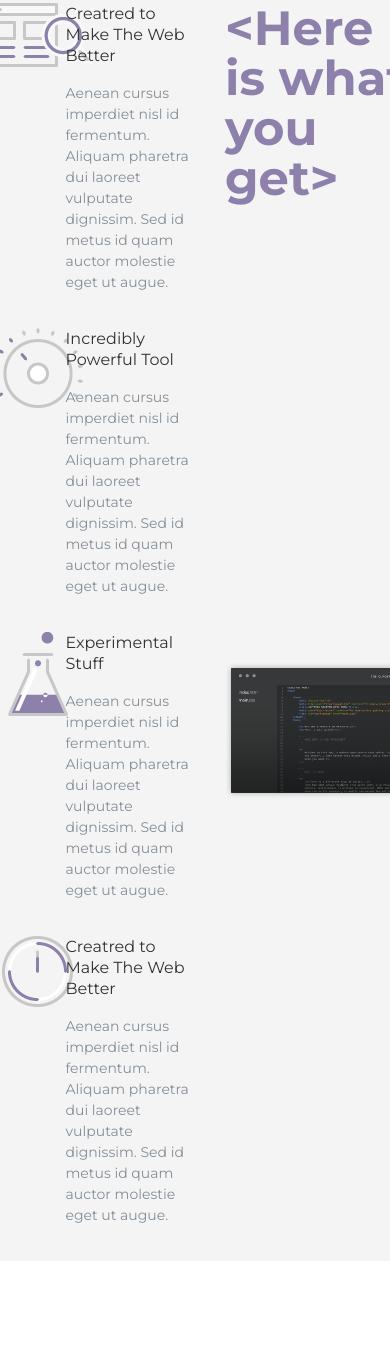
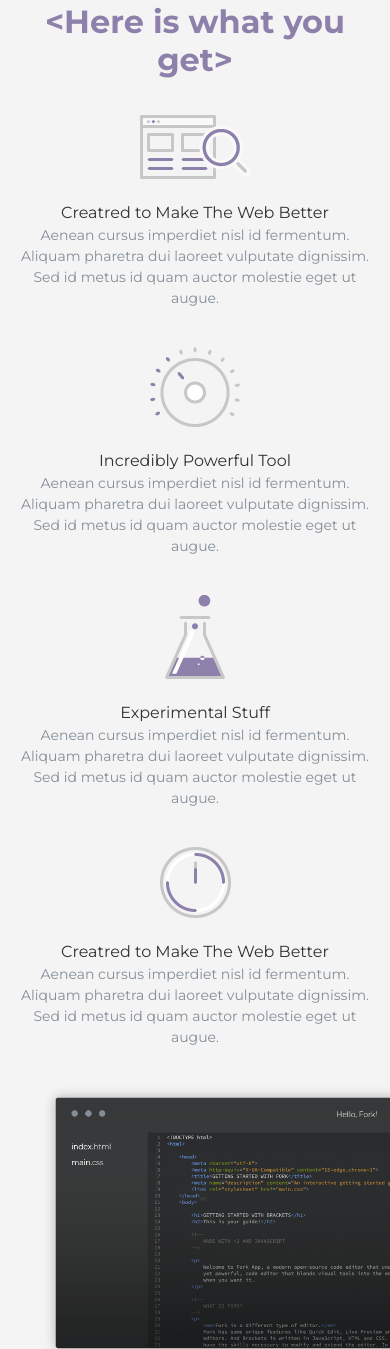
Before and after one commit to IgorMilya/SP-Forkio, a website: page index.html in a window 390 px wide. Shown: the part 1334-2683 px from the top of the page. Before the commit the page ends 2595 px from the top, so only its background shows below. Drawn offline with Linux system fonts and the light colour scheme.

Commit message:
fin services section

```diff
--- a/src/scss/_header.scss
+++ b/src/scss/_header.scss
@@ -9,7 +9,6 @@
     display: flex;
     align-items: center;
   }
-
 
   &__icon {
     background: url("../../dist/img/icon/pen.svg");
--- a/src/scss/_services.scss
+++ b/src/scss/_services.scss
@@ -5,9 +5,23 @@
    // .services__title
    &__title {
       @include text(48px, 700, $def-color, 50px, 'Montserrat');
-      position: relative;
-      right: -10px;
       order: 2;
+
+
+      @media screen and (max-width: 1190px) {
+         @include text(39px, 700, $def-color, 38px, 'Montserrat');
+
+      }
+      @media screen and (max-width: 990px) {
+         order: 1;
+         margin-bottom: 50px;
+
+      }
+      @media (min-width: 320px) and (max-width: 490px) {
+         @include text(32px, 700, $def-color, 38px, 'Montserrat');
+         margin-bottom: 36px;
+         text-align: center;
+      }
    }
 
    // .services__list
@@ -15,13 +29,39 @@
       order: 1;
       grid-row-start: 1;
       grid-row-end: 3;
+      @media screen and (max-width: 990px) {
+         order: 2;
+      }
+
+   }
+   &__list li {
+      @media screen and (max-width: 990px) {
+         margin-bottom: 60px;
+      }
+      @media (min-width: 320px) and (max-width: 490px) {
+         display: flex;
+         flex-direction: column;
+         justify-content: center;
+         align-items: center;
+         margin-bottom: 38px;
+
+      }
    }
 
    // .services__img
    &__img {
+      display: flex;
+      align-items: end;
       position: relative;
       right: -10px;
       order: 3;
+      @media screen and (max-width: 990px) {
+         width: 100%;
+         display: flex;
+         align-items: end;
+         position: relative;
+         right: -34px;
+      }
    }
    &__img img {
       width: 100%;
@@ -34,30 +74,46 @@
    // .list__item
    &__item {
       display: flex;
+      gap: 23px;
+
    }
 }
 .item {
    &__img {
-      //width: 115px;
+      width: 20%;
       display: flex;
       justify-content: center;
-      align-items: start;
-      width: 30%;
+      align-items: center;
    }
    &__img img {
+
+
    }
    &__content {
+      width: 80%;
+      @media (min-width: 320px) and (max-width: 490px) {
+         width: 100%;
+         text-align: center;
+
+      }
    }
 }
 .content {
    &__title {
       @include text(16px, 400, #323232, 21px, 'Montserrat');
       margin-bottom: 17px;
+      @media screen and (max-width: 990px) {
+         margin-bottom: 2px;
+
+      }
    }
    &__text {
       @include text(14px, 400, $sub-title, 21px, 'Montserrat');
       margin-bottom: 35px;
+      @media (min-width: 320px) and (max-width: 490px) {
+         margin-bottom: 0;
 
+      }
    }
 }
 
@@ -65,7 +121,14 @@
 .services .container {
    padding-top: 95px;
    display: grid;
-   grid-template-columns: 50% 50%;
-   column-gap: 20px;
+   grid-template-columns: 1fr 1fr;
+   column-gap: 10px;
+   justify-content: center;
+   @media screen and (max-width: 990px) {
+      display: flex;
+      flex-direction: column;
+      justify-content: center;
+      align-items: center;
 
+   }
 }
```
Also changed, not shown: dist/styles/style.min.css.
